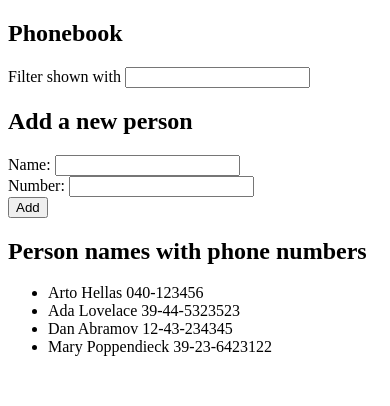
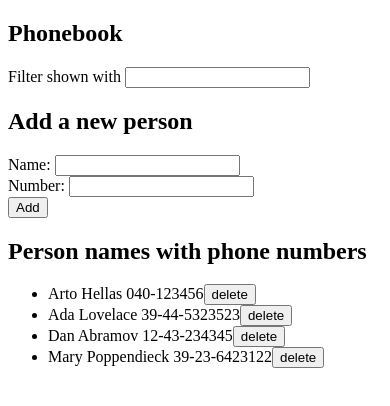
Before and after one commit to 73ch61rl/full_stack_open_2020, a React (Create React App) app in the folder part_2/phonebook/: page / in a window 390 px wide. Shown: the top 406 px of the page. Built offline with nearby package versions, Linux system fonts and the light colour scheme; data requests are answered from the project's data file.

Commit message:
2.15: Phonebook step7, 2.16: Phonebook step8, 2.17: Phonebook step9

```diff
--- a/part_2/phonebook/src/App.js
+++ b/part_2/phonebook/src/App.js
@@ -2,7 +2,7 @@ import React, { useState, useEffect } from 'react'
 import PersonForm from './components/PersonForm'
 import Persons from './components/Persons'
 import Filter from './components/Filter'
-import axios from 'axios'
+import personService from './services/PersonsService'
 
 const App = () => {
   const [persons, setPersons] = useState([])
@@ -11,14 +11,13 @@ const App = () => {
   const [filter, setFilter] = useState('')
   const changeName = (event) => setNewName(event.target.value)
   const changePhoneNumber = (event) => setNewNumber(event.target.value)
-  const handleFilterChange = (event) => setFilter(event.target.value)
+  const changeFilter = (event) => setFilter(event.target.value)
 
   useEffect(() => {
-    axios
-      .get('http://localhost:3001/persons')
-      .then(response => {
-        console.log(response.data)
-        setPersons(response.data)
+    personService
+      .getAll('')
+      .then(persons => {
+        setPersons(persons)
       })
   }, [])
 
@@ -26,26 +25,66 @@ const App = () => {
     return persons.filter(person => person.name === name).length > 0
   }
 
+  const updatePerson = (name) => {
+    const previousPerson = persons.find(p => p.name === name)
+    const updatedPerson = {...previousPerson, number: newNumber}
+
+    personService
+      .update(updatedPerson.id, updatedPerson)
+      .then(returnedPerson => {
+        setPersons(
+          persons.map(
+            person =>
+              person.id !== previousPerson.id ? person: returnedPerson
+            )
+          )
+        })
+  }
+
   const addPerson = (event) => {
     event.preventDefault()
     if (nameExists(persons, newName)) {
-      window.alert(`${newName} is already added to phonebook!`)
-      setNewName('')
-      setNewNumber('')
+      const confirmed = window.alert(`${newName} is already added to phonebook!`)
+      if (confirmed) {
+        updatePerson(newName)
+      }
     }
     else {
-      const newPerson = {
-        name: newName,
-        number: newNumber
-      }
-      setPersons(persons.concat(newPerson))
+      createPerson()
     }
   }
+
+  const deletePerson = removedPerson => {
+    const accepted = window.confirm(`Delete ${removedPerson.name}?`)
+    if (accepted) {
+      personService
+        .destroy(removedPerson.id)
+        .then(() => {
+          setPersons(persons.filter(person => person.id !== removedPerson.id))
+        })
+    }
+  }
+
+  const createPerson = () => {
+    const newPerson = {
+      name: newName,
+      number: newNumber
+    }
+
+    personService
+      .create(newPerson)
+      .then(newPerson => {
+        setPersons(persons.concat(newPerson))
+      })
+    setNewName('')
+    setNewNumber('')
+  }
+
 
   return (
     <div>
       <h2>Phonebook</h2>
-      <Filter filter={filter} changeFilter={handleFilterChange} />
+      <Filter filter={filter} changeFilter={changeFilter} />
       <h2>Add a new person</h2>
       <PersonForm
         addPerson={addPerson}
@@ -55,7 +94,7 @@ const App = () => {
         newNumber={newNumber}
       />
       <h2>Person names with phone numbers</h2>
-      <Persons persons={persons} filter={filter} />
+      <Persons persons={persons} filter={filter} onDestroy={deletePerson} />
     </div>
   )
 }
--- a/part_2/phonebook/src/components/PersonWithNumber.js
+++ b/part_2/phonebook/src/components/PersonWithNumber.js
@@ -1,7 +1,7 @@
 import React from 'react'
 
-const PersonWithNumber = ({ person }) => (
-  <li>{person.name} {person.number}</li>
+const PersonWithNumber = ({ person, onDestroy}) => (
+  <li>{person.name} {person.number}<button onClick={() => onDestroy(person)}>delete</button></li>
 )
 
 export default PersonWithNumber
--- a/part_2/phonebook/src/components/Persons.js
+++ b/part_2/phonebook/src/components/Persons.js
@@ -1,7 +1,7 @@
 import React from 'react'
 import PersonWithNumber from './PersonWithNumber'
 
-const Persons = ({ persons, filter }) => {
+const Persons = ({ persons, filter, onDestroy }) => {
   const ignoreCase = (person) => (
     person.name.toLowerCase().includes(
       filter.toLowerCase()
@@ -9,7 +9,7 @@ const Persons = ({ persons, filter }) => {
   )
   return (
     <ul>
-      {persons.filter(ignoreCase).map(person => <PersonWithNumber key={person.name} person={person} />)}
+      {persons.filter(ignoreCase).map(person => <PersonWithNumber key={person.name} person={person} onDestroy={onDestroy}/>)}
     </ul>
   )
 }
--- /dev/null
+++ b/part_2/phonebook/src/services/PersonsService.js
@@ -0,0 +1,22 @@
+import axios from 'axios';
+
+const url = 'http://localhost:3001/persons';
+
+const getAll = () => {
+  const request = axios.get(url)
+  return request.then((response) => response.data)
+};
+
+const create = (person) => {
+  const request = axios.post(url, person)
+  return request.then((response) => response.data)
+};
+
+const update = (id, person) => {
+  const request = axios.put(`${url}/${id}`, person)
+  return request.then((response) => response.data)
+};
+
+const destroy = (id) => axios.delete(`${url}/${id}`)
+
+export default { getAll, create, update, destroy }
```
